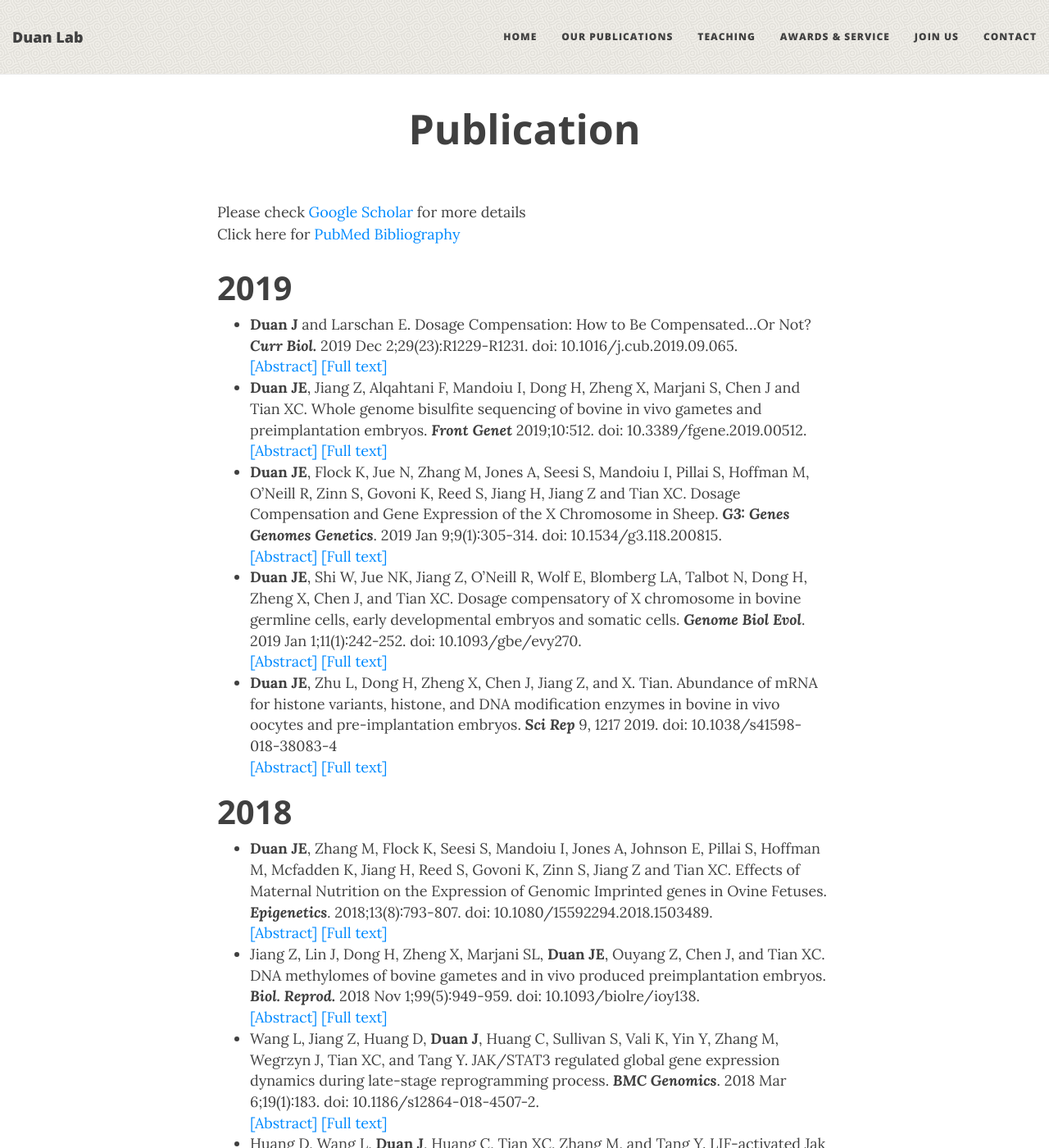
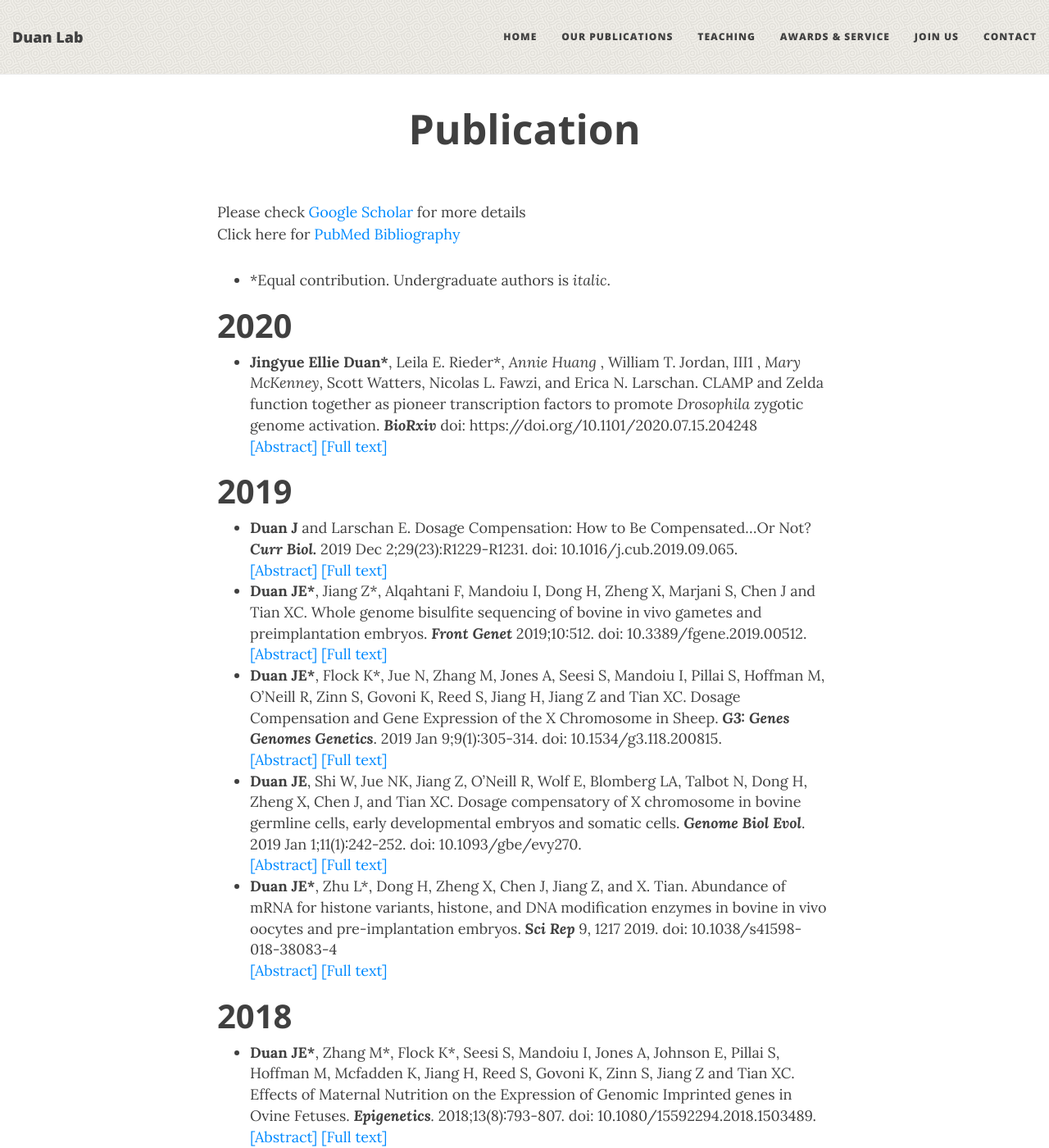
Before and after one commit to EllieDuan/EllieDuan.github.io, a Jekyll site: the page built from publication.md, in a window 1280 px wide and 1400 px high. Shown: the whole window at 82% size. Built offline with Jekyll 4.4.1, drawn with Linux system fonts in a browser that asks for light colours; nearby versions of some CDN libraries; some of the changed text lies outside the part shown.

Commit message:
update pub

```diff
--- a/publication.md
+++ b/publication.md
@@ -9,25 +9,33 @@ Click here for [PubMed Bibliography][pubMed]
 [google scholar]:https://scholar.google.com/citations?user=TpENjCMAAAAJ&hl=en
 [pubMed]:https://www.ncbi.nlm.nih.gov/myncbi/14SweeSYJLAQf/bibliography/public/
 
+* \*Equal contribution. Undergraduate authors is _italic_.
+
+# 2020
+
+* **Jingyue Ellie Duan\***, Leila E. Rieder\*, _Annie Huang_
+, William T. Jordan, III1 , _Mary McKenney_, Scott Watters, Nicolas L. Fawzi, and Erica N. Larschan. CLAMP and Zelda function together as pioneer transcription factors to promote _Drosophila_ zygotic genome activation. _**BioRxiv**_ doi: https://doi.org/10.1101/2020.07.15.204248
+[[Abstract]](https://www.biorxiv.org/content/10.1101/2020.07.15.204248v1) [[Full text]](https://www.biorxiv.org/content/10.1101/2020.07.15.205054v1.full.pdf)
+
 
 # 2019
 
 * **Duan J** and Larschan E. Dosage Compensation: How to Be Compensated…Or Not? _**Curr Biol.**_ 2019 Dec 2;29(23):R1229-R1231. doi: 10.1016/j.cub.2019.09.065.
 [[Abstract]](https://www.ncbi.nlm.nih.gov/pubmed/31794753/) [[Full text]](publication/CurrentBiology_Dispatches2019.pdf)
-*	**Duan JE**, Jiang Z, Alqahtani F, Mandoiu I, Dong H, Zheng X, Marjani S, Chen J and Tian XC. Whole genome bisulfite sequencing of bovine in vivo gametes and preimplantation embryos. _**Front Genet**_ 2019;10:512. doi: 10.3389/fgene.2019.00512.
+*	**Duan JE\***, Jiang Z\*, Alqahtani F, Mandoiu I, Dong H, Zheng X, Marjani S, Chen J and Tian XC. Whole genome bisulfite sequencing of bovine in vivo gametes and preimplantation embryos. _**Front Genet**_ 2019;10:512. doi: 10.3389/fgene.2019.00512.
 [[Abstract]](https://www.ncbi.nlm.nih.gov/pubmed/31191619/) [[Full text]](publication/Frontier_in_genetics_WGBS_bovineEmbryos2019.pdf)
-*	**Duan JE**, Flock K, Jue N, Zhang M, Jones A, Seesi S, Mandoiu I, Pillai S, Hoffman M, O’Neill R, Zinn S, Govoni K, Reed S, Jiang H, Jiang Z and Tian XC. Dosage Compensation and Gene Expression of the X Chromosome in Sheep. _**G3: Genes Genomes Genetics**_. 2019 Jan 9;9(1):305-314. doi: 10.1534/g3.118.200815.
+*	**Duan JE\***, Flock K\*, Jue N, Zhang M, Jones A, Seesi S, Mandoiu I, Pillai S, Hoffman M, O’Neill R, Zinn S, Govoni K, Reed S, Jiang H, Jiang Z and Tian XC. Dosage Compensation and Gene Expression of the X Chromosome in Sheep. _**G3: Genes Genomes Genetics**_. 2019 Jan 9;9(1):305-314. doi: 10.1534/g3.118.200815.
 [[Abstract]](https://www.ncbi.nlm.nih.gov/pubmed/30482800/) [[Full text]](publication/G3_X_dosageCompensation_Sheep.pdf)
 *	**Duan JE**, Shi W, Jue NK, Jiang Z, O’Neill R, Wolf E, Blomberg LA, Talbot N, Dong H, Zheng X, Chen J, and Tian XC. Dosage compensatory of X chromosome in bovine germline cells, early developmental embryos and somatic cells. _**Genome Biol Evol**_. 2019 Jan 1;11(1):242-252. doi: 10.1093/gbe/evy270.
 [[Abstract]](https://www.ncbi.nlm.nih.gov/pubmed/30566637/) [[Full text]](publication/GBE_X_dosageCompensation_BovineEmbryo.pdf)
-*	**Duan JE**, Zhu L, Dong H, Zheng X, Chen J, Jiang Z, and X. Tian. Abundance of mRNA for histone variants, histone, and DNA modification enzymes in bovine in vivo oocytes and pre-implantation embryos. _**Sci Rep**_ 9, 1217 2019. doi: 10.1038/s41598-018-38083-4
+*	**Duan JE\***, Zhu L\*, Dong H, Zheng X, Chen J, Jiang Z, and X. Tian. Abundance of mRNA for histone variants, histone, and DNA modification enzymes in bovine in vivo oocytes and pre-implantation embryos. _**Sci Rep**_ 9, 1217 2019. doi: 10.1038/s41598-018-38083-4
 [[Abstract]](https://www.nature.com/articles/s41598-018-38083-4) [[Full text]](publication/ScientificReports_Bovine_HistoneGenes_rna-seq.pdf)
 
 # 2018
 
-* **Duan JE**, Zhang M, Flock K, Seesi S, Mandoiu I, Jones A, Johnson E, Pillai S, Hoffman M, Mcfadden K, Jiang H, Reed S, Govoni K, Zinn S, Jiang Z and Tian XC. Effects of Maternal Nutrition on the Expression of Genomic Imprinted genes in Ovine Fetuses. _**Epigenetics**._ 2018;13(8):793-807. doi: 10.1080/15592294.2018.1503489.
+* **Duan JE\***, Zhang M\*, Flock K\*, Seesi S, Mandoiu I, Jones A, Johnson E, Pillai S, Hoffman M, Mcfadden K, Jiang H, Reed S, Govoni K, Zinn S, Jiang Z and Tian XC. Effects of Maternal Nutrition on the Expression of Genomic Imprinted genes in Ovine Fetuses. _**Epigenetics**._ 2018;13(8):793-807. doi: 10.1080/15592294.2018.1503489.
 [[Abstract]](https://www.ncbi.nlm.nih.gov/pubmed/30051747/) [[Full text]](publication/Epigenetics-sheep_imprinted_gene.pdf)
-* Jiang Z, Lin J, Dong H, Zheng X, Marjani SL, **Duan JE**, Ouyang Z, Chen J, and Tian XC. DNA methylomes of bovine gametes and in vivo produced preimplantation embryos. _**Biol. Reprod.**_ 2018 Nov 1;99(5):949-959. doi: 10.1093/biolre/ioy138.
+* Jiang Z\*, Lin J\*, Dong H, Zheng X, Marjani SL, **Duan JE**, Ouyang Z, Chen J, and Tian XC. DNA methylomes of bovine gametes and in vivo produced preimplantation embryos. _**Biol. Reprod.**_ 2018 Nov 1;99(5):949-959. doi: 10.1093/biolre/ioy138.
 [[Abstract]](https://www.ncbi.nlm.nih.gov/pubmed/29912291/)
 [[Full text]](publication/BiolOfRepro_RRBS_bovineEmbryo.pdf)
 *	Wang L, Jiang Z, Huang D, **Duan J**, Huang C, Sullivan S, Vali K, Yin Y, Zhang M, Wegrzyn J, Tian XC, and Tang Y. JAK/STAT3 regulated global gene expression dynamics during late-stage reprogramming process. _**BMC Genomics**_. 2018 Mar 6;19(1):183. doi: 10.1186/s12864-018-4507-2.
```
